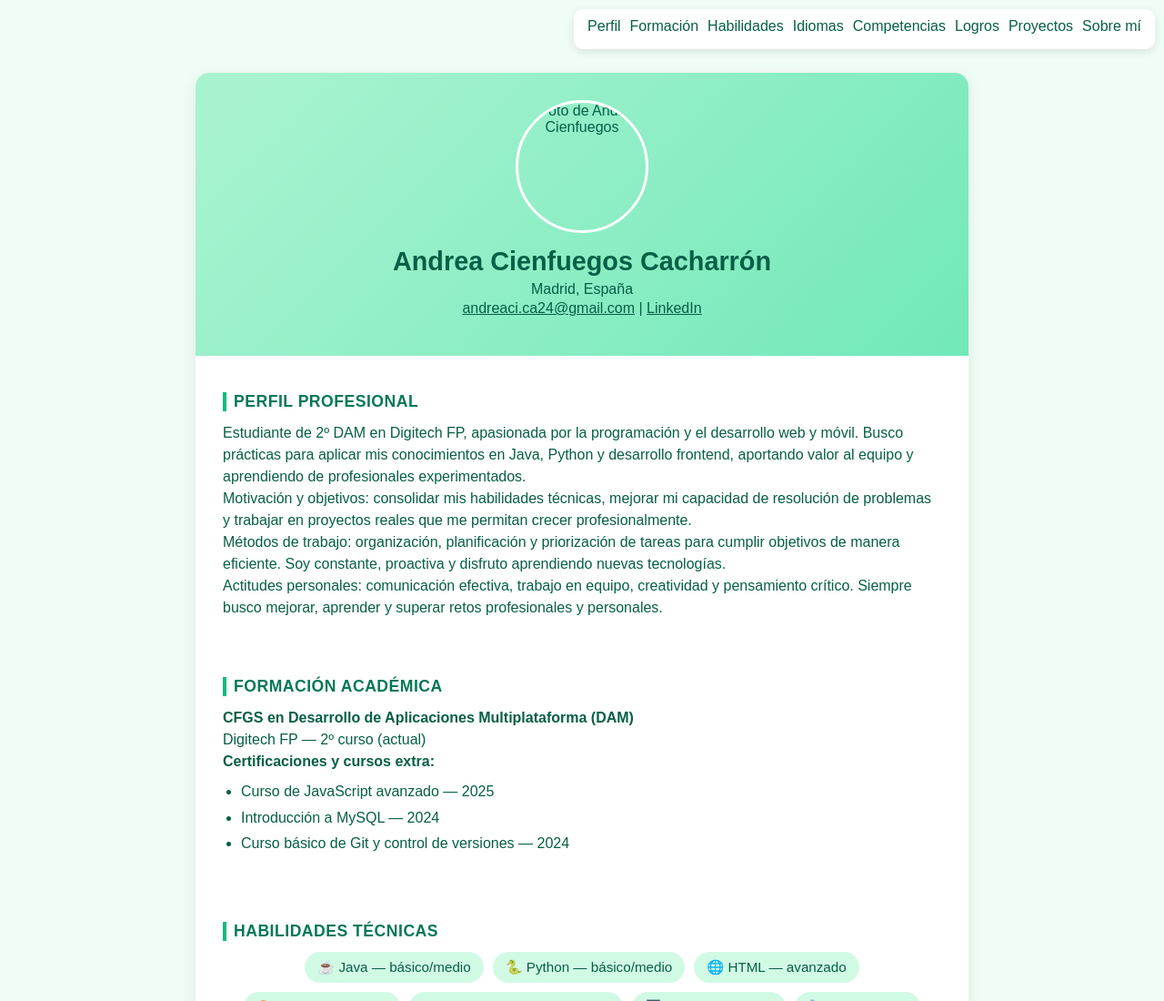
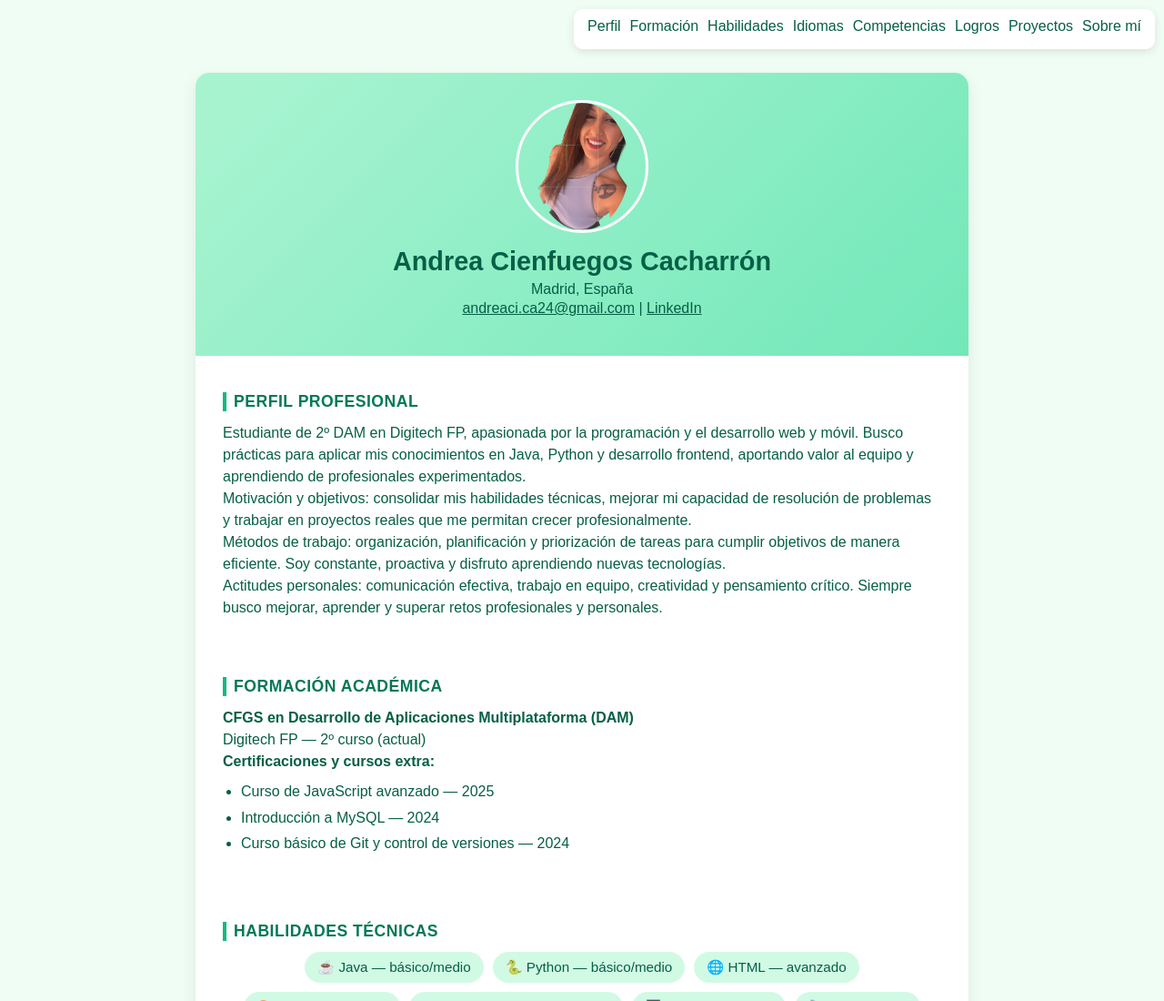
Before and after one commit to AndreaCienfuegos/portfolio-andrea, a plain HTML site: page index.html in a window 1280 px wide. Shown: the top 1100 px of the page at 91% size. Drawn offline with Linux system fonts and the light colour scheme.

Commit message:
Subida inicial portfolio limpio

```diff
--- a/index.html
+++ b/index.html
@@ -27,7 +27,7 @@
   <!-- BANNER -->
   <div class="banner">
     <div class="photo-wrapper">
-      <img src="ANDREA CIENFUEGOS CACHARRON.PNG" alt="Foto de Andrea Cienfuegos" class="profile-photo">
+      <img src="img/ANDREA CIENFUEGOS CACHARRON.PNG" alt="Foto de Andrea Cienfuegos" class="profile-photo">
     </div>
     <h1>Andrea Cienfuegos Cacharrón</h1>
     <p>Madrid, España</p>
```
